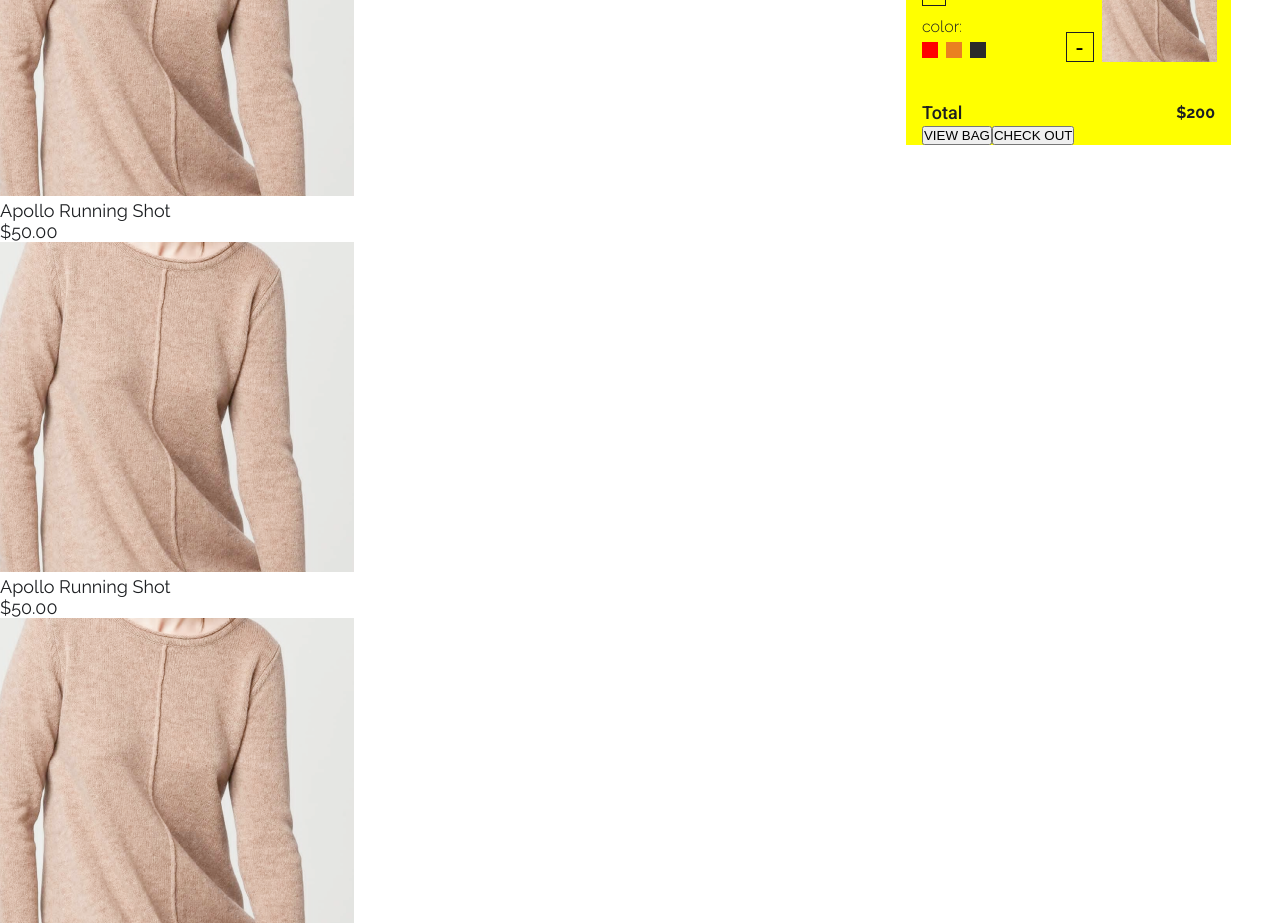
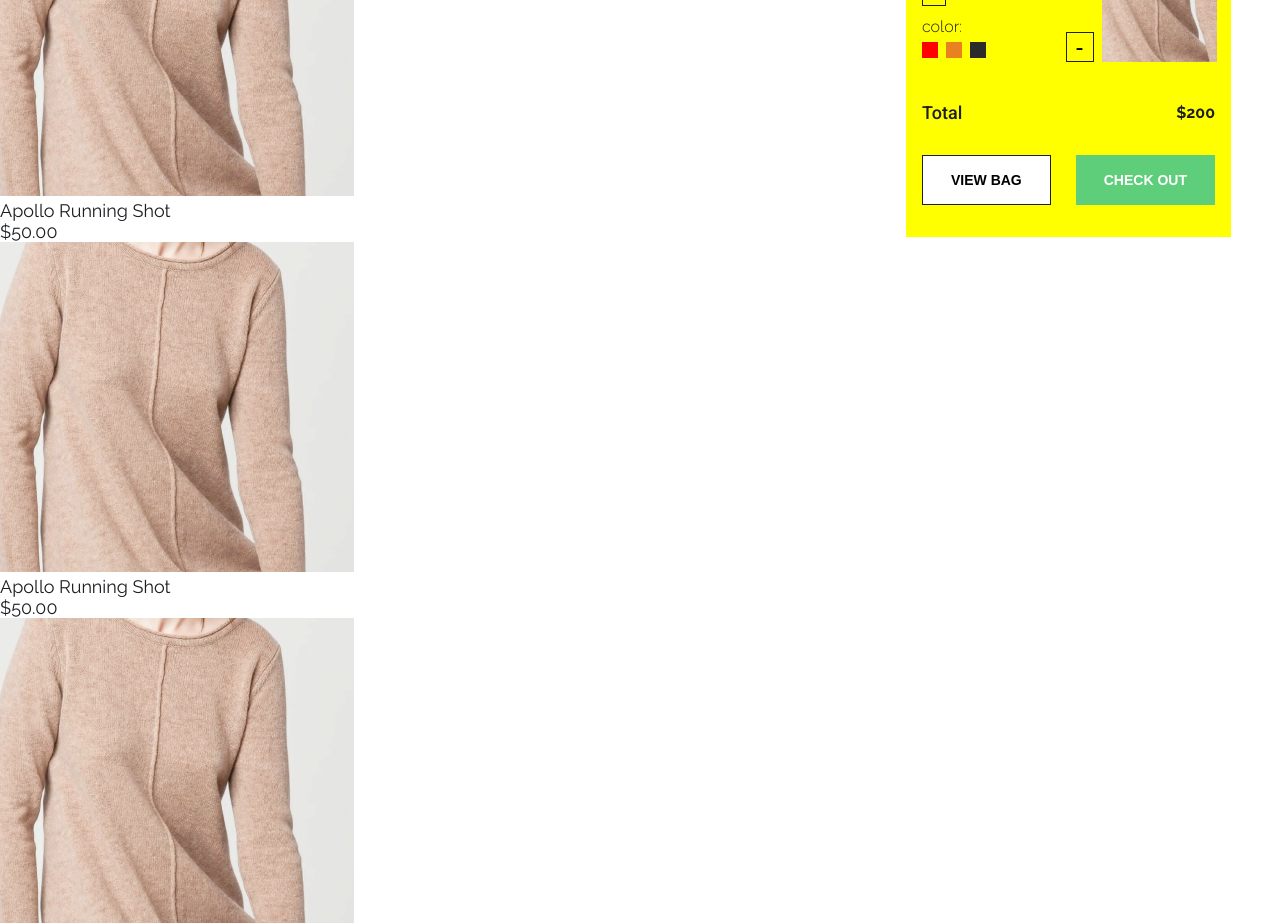
Before and after one commit to vickymarz/clothing-shop, a React (Create React App) app: page / in a window 1280 px wide. Shown: the part 1440-2363 px from the top of the page. Built offline with nearby package versions, Linux system fonts and the light colour scheme; the HTML template or start-up script is replaced by a standard one.

Commit message:
Style buttons

```diff
--- a/src/app/components/CartStore.js
+++ b/src/app/components/CartStore.js
@@ -59,11 +59,11 @@ const CartStore = ({ cloth }) => {
         <span className={styles.total}>Total</span>
         <span className={styles.amount}>$200</span>
       </div>
-      <div>
-        <Button>
+      <div className={styles.buttonWrapper}>
+        <Button className={`${styles.view} ${styles.button}`}>
           VIEW BAG
         </Button>
-        <Button>
+        <Button className={`${styles.checkout} ${styles.button}`}>
           CHECK OUT
         </Button>
       </div>
--- a/src/css/cartStore.module.css
+++ b/src/css/cartStore.module.css
@@ -118,3 +118,28 @@
  font-weight: 700;
  font-size: 16px;
 }
+
+.buttonWrapper {
+    display: flex;
+    gap: 12px;
+    justify-content: space-between;
+}
+
+.button {
+    font-weight: 600;
+    font-size: 14px;
+    padding: 16px 28px;
+    outline: none;
+    margin: 32px 0;
+}
+
+.view {
+    background: #FFFFFF;
+    border: 1px solid #1D1F22;
+}
+
+.checkout {
+    background: #5ECE7B;
+    border: none;
+    color: #FFFFFF;
+}
```
